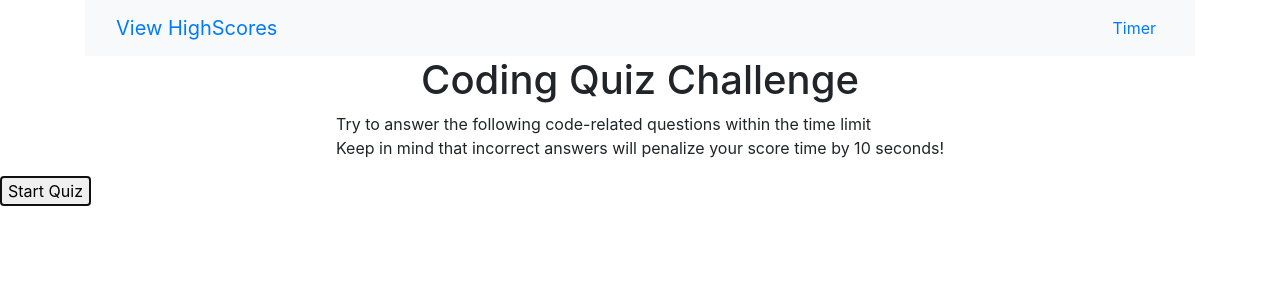
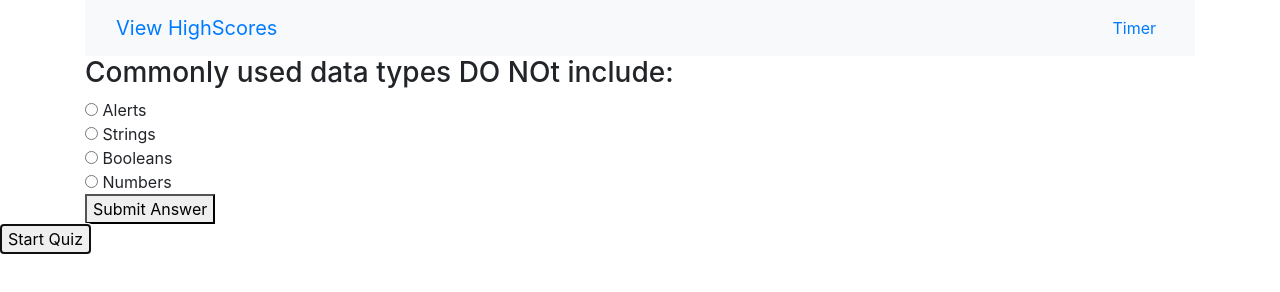
Before and after one commit to pallavinama/HW-Week3-Code-Quiz, a plain HTML site: page index.html in a window 1280 px wide. Both pictures are taken after a click on the button "Start Quiz". Drawn offline with nearby package versions, Linux system fonts and the light colour scheme.

Commit message:
js updated with variable declaration and functions added

```diff
--- a/index.html
+++ b/index.html
@@ -23,7 +23,7 @@
          </nav>
        </div>
    <!-- Code to display Instruction/Alert to End user, Includes Header, Text instructions and Start Button -->
-<div class= "container">
+<div id="quiz" class= "container">
     <div class= "container-style">
     <div class= "row justify-content-center">
         <h1>Coding Quiz Challenge</h1>
--- a/script.js
+++ b/script.js
@@ -5,6 +5,86 @@ console.log(btn.innerHTML);
 document.body.appendChild(btn);
 
 
-btn.addEventListener("click",function(){
-    console.log("clicked start button");
-})
+var questionCounter = 0;
+var correctAnswers = 0;
+var incorrectAnswers = 0;
+
+var questions = [
+    {
+       "question":"Commonly used data types DO NOt include:",
+       "a":"Alerts",
+       "b":"Strings",
+       "c":"Booleans",
+       "d":"Numbers",
+       "correct":"A"
+    },
+    {
+        "question":"The Condition in an if/else statement is enclosed within ____",
+        "a":"Quotes",
+        "b":"Paranthesis",
+        "c":"Curly Brackets",
+        "d":"Square Brackets",
+        "correct":"B"
+     },
+     {
+        "question":"Arrays in Javascript can be used to store ____",
+        "a":"Numbers & Strings",
+        "b":"Other Arrays",
+        "c":"All",
+        "d":"Boolean",
+        "correct":"C"
+     },
+     {
+        "question":"String values must be enclosed within ____when being assigned to variables",
+        "a":"Commas",
+        "b":"Curly Brackets",
+        "c":"Paranthesis",
+        "d":"Quotes",
+        "correct":"D"
+     },
+     {
+        "question":"A very useful tool used during development and debugging for printing content to the debugger is:",
+        "a":"Console.log",
+        "b":"Javascript",
+        "c":"Terminal/ Bash",
+        "d":"For Loops",
+        "correct":"A"
+     }
+    ];
+var question;
+
+btn.addEventListener("click",buildQuiz);
+
+function buildQuiz(){
+    var quizContainer = document.getElementById("quiz");
+    question = questions[questionCounter];
+    quiz.innerHTML = "<h3>"+question.question+"</h3>";
+    quiz.innerHTML += "<input type='radio' name='choices' value='A'> "+question.a+"<br>";
+    quiz.innerHTML += "<input type='radio' name='choices' value='B'> "+question.b+"<br>";
+    quiz.innerHTML += "<input type='radio' name='choices' value='C'> "+question.c+"<br>";
+    quiz.innerHTML += "<input type='radio' name='choices' value='D'> "+question.d+"<br>";
+    quiz.innerHTML += "<button onclick='submitAnswer()'>Submit Answer</button>";
+}
+
+function submitAnswer(){
+    var choices = document.getElementsByName("choices");
+    var choice;
+    for(var i=0; i<choices.length; i++){
+        if(choices[i].checked){
+          choice = choices[i].value;
+        }
+    }
+    if (choice == question.correct){
+        correctAnswers = correctAnswers + 1;
+    }else{
+        incorrectAnswers = incorrectAnswers + 1;
+    }
+
+    questionCounter++;
+    if (questionCounter == 5){
+        questionCounter = 0;
+        quiz.innerHTML += "<br>Thanks for attending the quiz. <p>correct answers "+correctAnswers+" incorrectAnswers "+incorrectAnswers+"</p>";
+    }else{
+        buildQuiz();
+    }
+}
```
Also changed, not shown: 1 other file.
